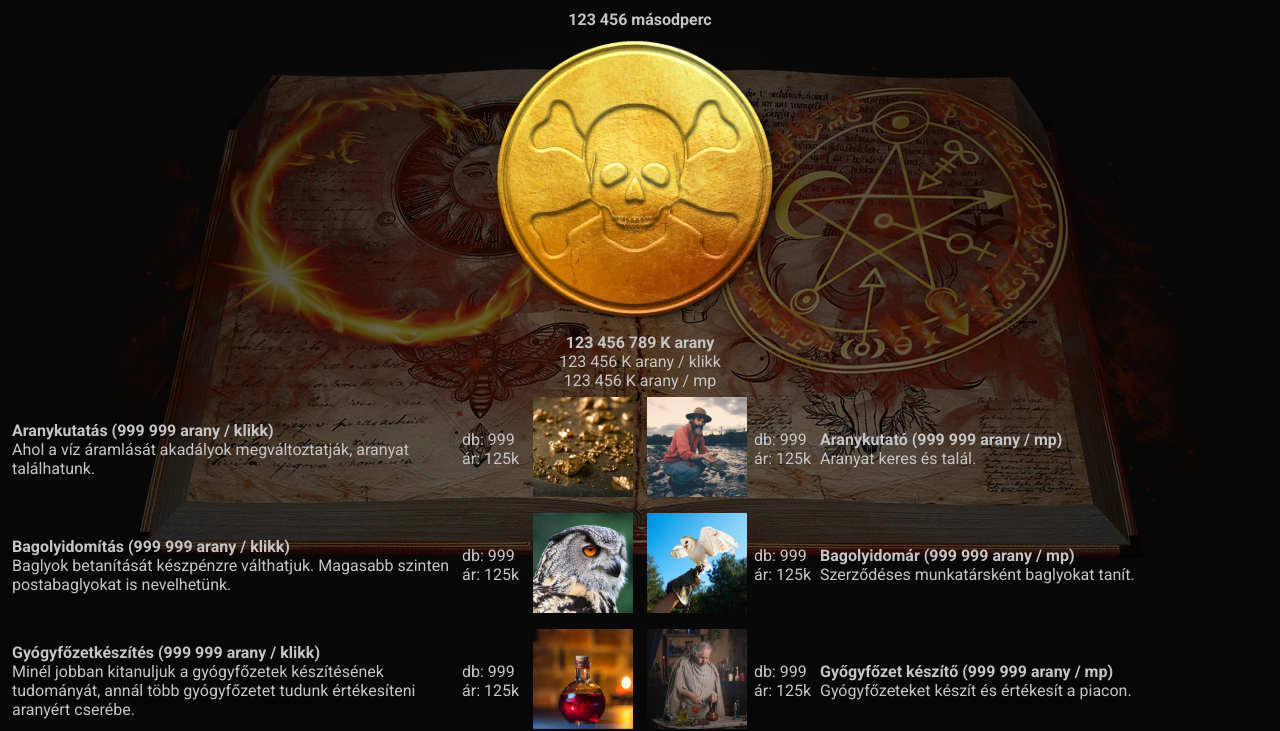
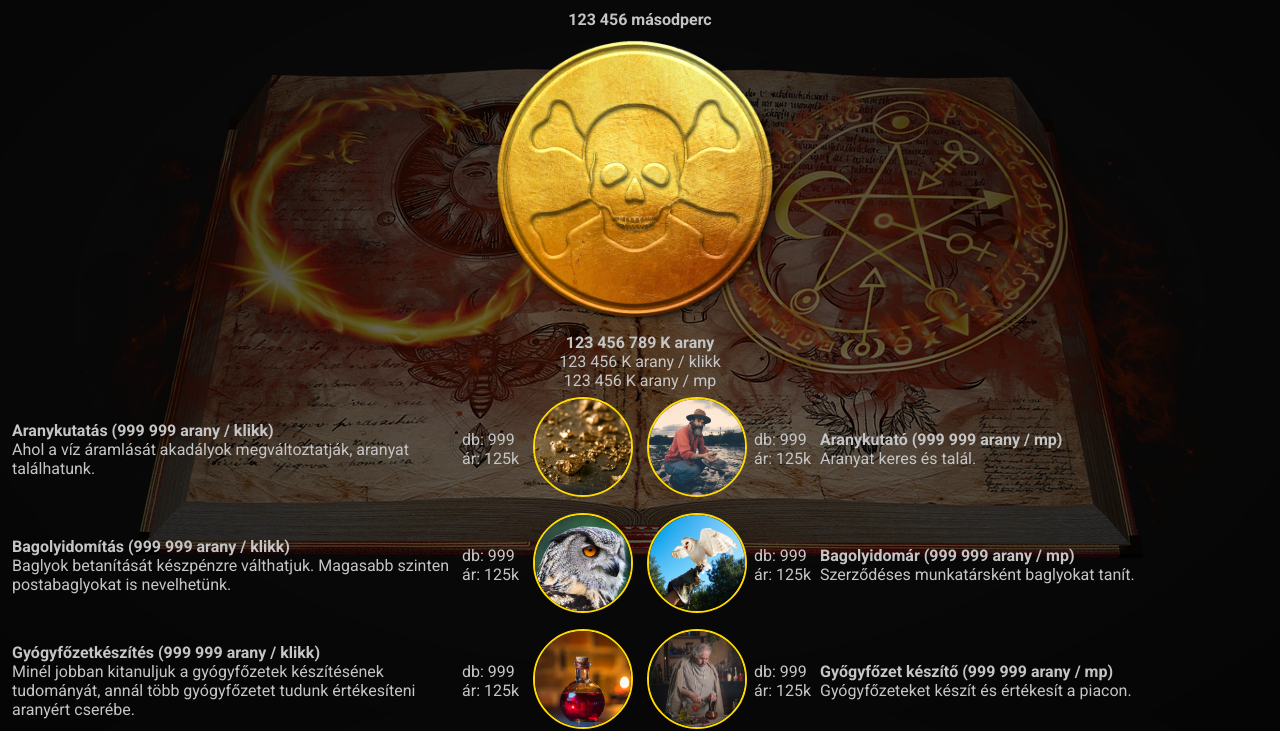
Before and after one commit to zsolt-nagy/ProgramozasKarrier-Kihivas_2023September, a plain HTML site: page index.html in a window 1280 px wide. Shown: the part 86-817 px from the top of the page. Drawn offline with Linux system fonts and the light colour scheme; files whose address does not match are found by name.

Commit message:
images golden border

```diff
--- a/css/style.css
+++ b/css/style.css
@@ -15,6 +15,8 @@ html {
 img {
     width: 100px;
     height: 100px;
+    border-radius: 50%;
+    border: 2px solid #ffd900;
 }
 
 body {
@@ -68,6 +70,7 @@ header h1 {
 .clicking-area-container img {
     width: 300px;
     height: 300px;
+    border: none;
 }
 
 .upgrade-stats-cell {
```
